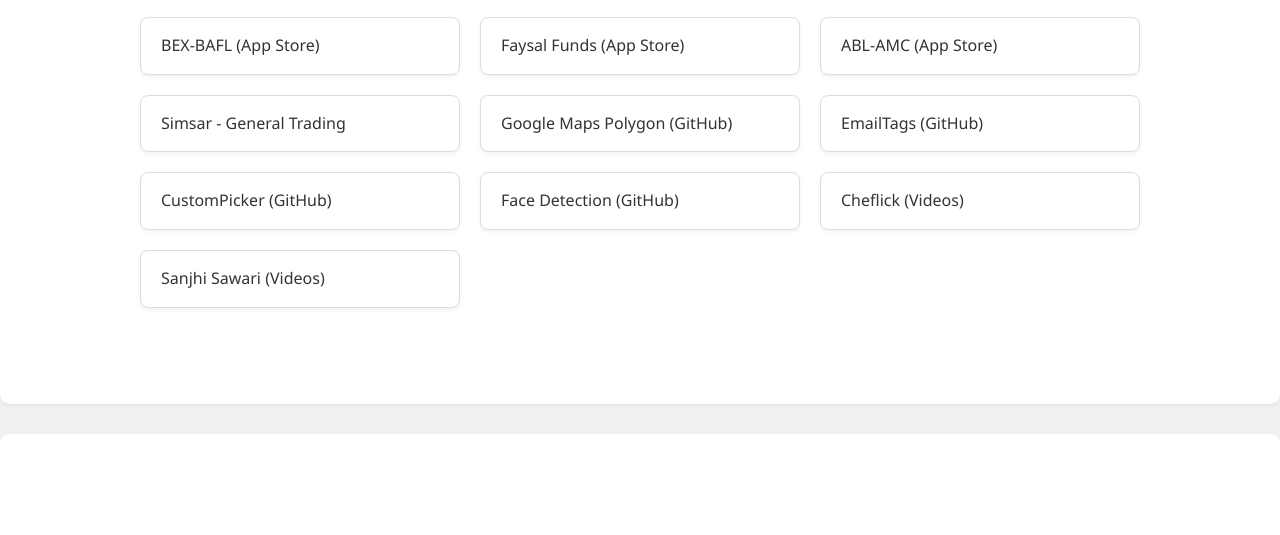
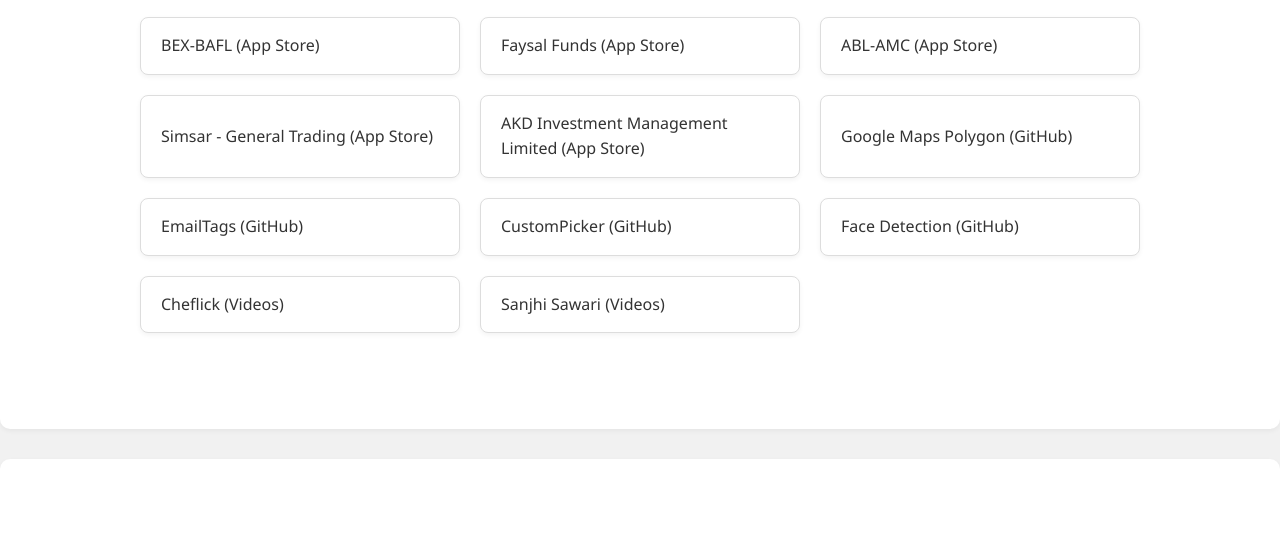
Before and after one commit to sizaan5/izaansaleem, a plain HTML site: page index.html in a window 1280 px wide. Shown: the part 2695-3230 px from the top of the page. Drawn offline with Linux system fonts and the light colour scheme.

Commit message:
Added new project in Portfolio and updated resume .pdf

```diff
--- a/index.html
+++ b/index.html
@@ -87,7 +87,8 @@
         <li><a href="https://apps.apple.com/pk/app/bex-bafl/id1635137237" target="_blank">BEX-BAFL (App Store)</a></li>
         <li><a href="https://apps.apple.com/pk/app/faysal-funds/id1601380758" target="_blank">Faysal Funds (App Store)</a></li>
         <li><a href="https://apps.apple.com/pk/app/abl-funds/id1071609981" target="_blank">ABL-AMC (App Store)</a></li>
-        <li><a href="https://apps.apple.com/pk/app/simsar-general-trading/id6479217337" target="_blank">Simsar - General Trading</a></li>
+        <li><a href="https://apps.apple.com/pk/app/simsar-general-trading/id6479217337" target="_blank">Simsar - General Trading (App Store)</a></li>
+        <li><a href="https://apps.apple.com/pk/app/akdiml/id6738114412" target="_blank">AKD Investment Management Limited (App Store)</a></li>
         <li><a href="https://github.com/sizaan5/GoogleMapsPolygon-iOS" target="_blank">Google Maps Polygon (GitHub)</a></li>
         <li><a href="https://github.com/sizaan5/EmailTags" target="_blank">EmailTags (GitHub)</a></li>
         <li><a href="https://github.com/sizaan5/CustomPicker" target="_blank">CustomPicker (GitHub)</a></li>
```
Also changed, not shown: 1 other file.
